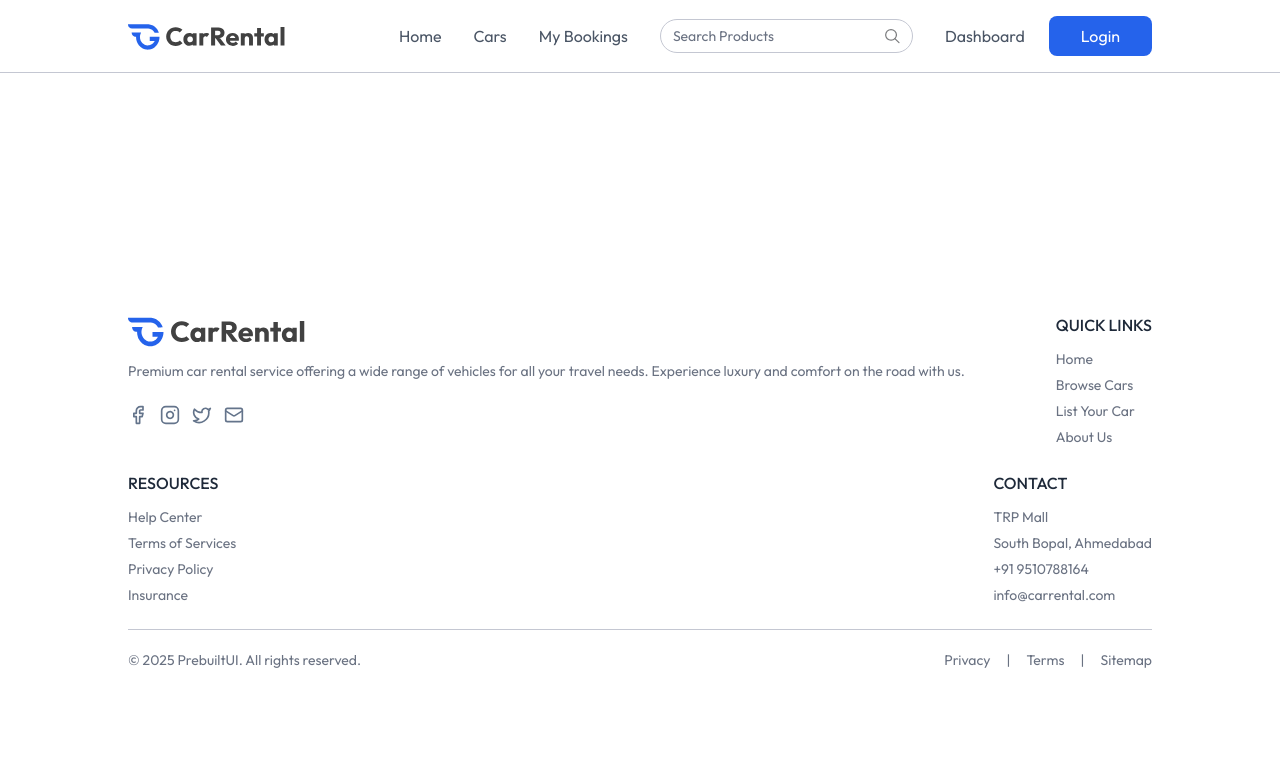
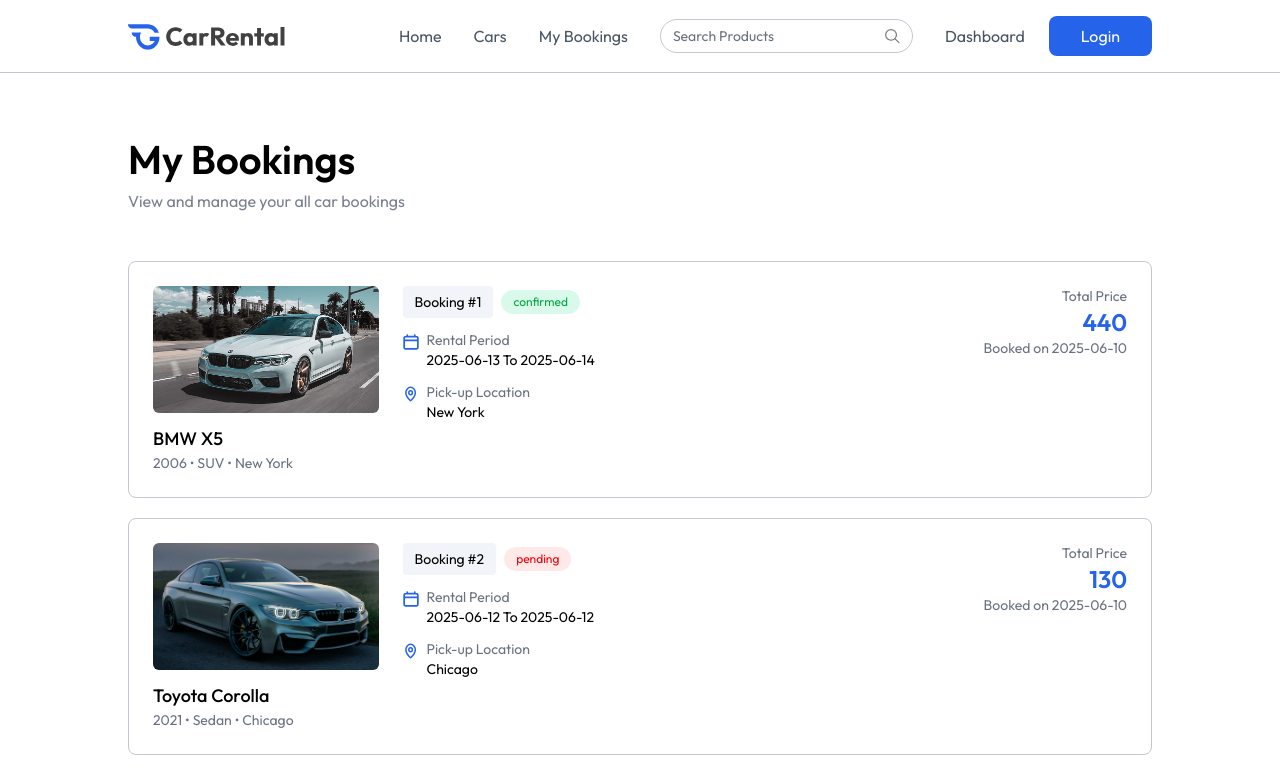
Before and after one commit to bhautik2004/CARRENTAL, a React (Vite) app in the folder client/: page /my-bookings in a window 1280 px wide. Shown: the top 773 px of the page. Built offline with nearby package versions, Linux system fonts and the light colour scheme.

Commit message:
Feat : MyBooking Page Complete

```diff
--- a/client/src/App.jsx
+++ b/client/src/App.jsx
@@ -18,7 +18,7 @@
         <Route path='/' element={<Home />} />
         <Route path='/car-details/:id' element={<CarDetails/>} />
         <Route path='/cars' element={<Cars />} />
-        <Route path='/bookings' element={<MyBookings/>} />
+        <Route path='/my-bookings' element={<MyBookings/>} />
 
       </Routes>
       {!isOwnerPath && <Footer/>}
--- a/client/src/pages/MyBookings.jsx
+++ b/client/src/pages/MyBookings.jsx
@@ -1,11 +1,109 @@
-import React from 'react'
+import React, { useEffect, useState } from "react";
+import { assets, dummyMyBookingsData } from "../assets/assets";
+import Title from "../components/Title";
 
 const MyBookings = () => {
+  const currency = import.meta.env.VITE_CURRENCY;
+  const [bookings, setbookings] = useState([]);
+  const fetchMyBookings = async () => {
+    setbookings(dummyMyBookingsData);
+  };
+
+  useEffect(() => {
+    fetchMyBookings();
+  }, []);
+
   return (
-    <div>
+    <div className="px-6 md:px-16 lg:px-24 xl:px-32 2xl:px-48 mt-16 text-sm max-w-7xl">
+      <Title
+        title="My Bookings"
+        subTitle="View and manage your all car bookings"
+        align="left"
+      />
 
+      <div>
+        {bookings.map((booking, index) => (
+          <div
+            key={index}
+            className="grid grid-col-1 md:grid-cols-4 gap-6 p-6 border border-borderColor rounded-lg mt-5 first:mt-12"
+          >
+            {/* car image + car info */}
+            <div className="md:col-span-1">
+              <div className="rounded-md overflow-hidden mb-3">
+                <img
+                  src={booking.car.image}
+                  alt=""
+                  className="w-full h-auto aspect-video object-cover"
+                />
+              </div>
+              <p className="text-lg font-medium mt-2">
+                {booking.car.brand} {booking.car.model}
+              </p>
+              <p className="text-gray-500">
+                {booking.car.year} • {booking.car.category} •{" "}
+                {booking.car.location}
+              </p>
+            </div>
+
+            {/* Booking Info */}
+            <div className="md:col-span-2">
+              <div className="flex items-center gap-2">
+                <p className="px-3 py-1.5 bg-light rounded">
+                  Booking #{index + 1}
+                </p>
+                <p
+                  className={`px-3 py-1 text-xs rounded-full ${
+                    booking.status === "confirmed"
+                      ? "bg-green-400/15 text-green-600 "
+                      : "bg-red-400/15 text-red-600"
+                  }`}
+                >
+                  {booking.status}
+                </p>
+              </div>
+              <div className="flex items-start gap-2 mt-3">
+                <img
+                  src={assets.calendar_icon_colored}
+                  alt="calender"
+                  className="w-4 h-4 mt-1"
+                />
+                <div>
+                  <p className="text-gray-500">Rental Period</p>
+                  <p>
+                    {booking.pickupDate.split("T")[0]} To{" "}
+                    {booking.returnDate.split("T")[0]}
+                  </p>
+                </div>
+              </div>
+
+              <div className="flex items-start gap-2 mt-3">
+                <img
+                  src={assets.location_icon_colored}
+                  alt="calender"
+                  className="w-4 h-4 mt-1"
+                />
+                <div>
+                  <p className="text-gray-500">Pick-up Location</p>
+                  <p>{booking.car.location}</p>
+                </div>
+              </div>
+            </div>
+            {/* price */}
+            <div className="md:col-span-1 flex flex-col justify-between gap-6">
+              <div className="text-sm text-gray-500 text-right">
+                <p>Total Price</p>
+                <h1 className="text-2xl font-semibold text-primary">
+                  {currency}
+                  {booking.price}
+                </h1>
+                <p>Booked on {booking.createdAt.split("T")[0]}</p>
+              </div>
+            </div>
+          </div>
+        ))}
+      </div>
     </div>
-  )
-}
+  );
+};
 
-export default MyBookings
+export default MyBookings;
```
